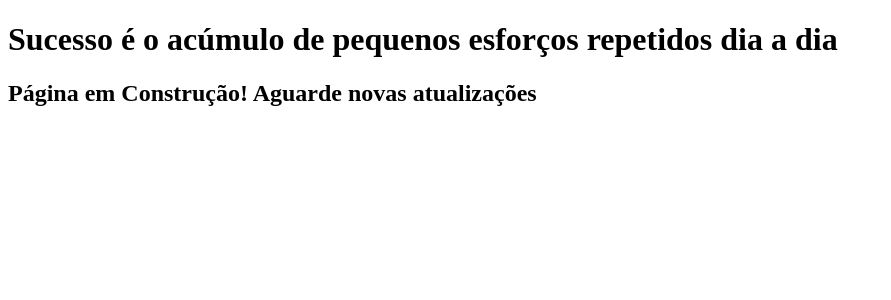
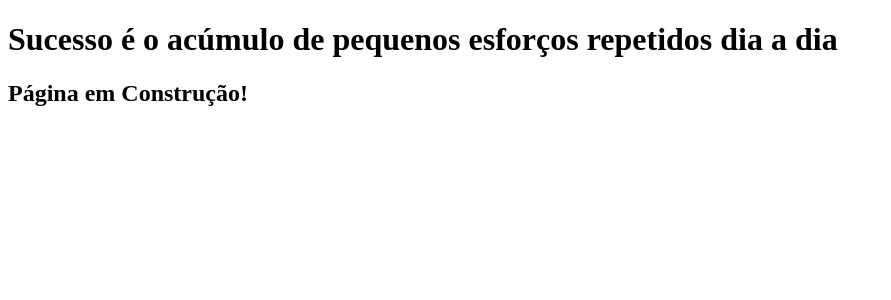
Before and after one commit to Vorceek/First-Repository, a Next.js app: page / in a window 1280 px wide. Shown: the top 300 px of the page, without its empty margins (0-891 px from the left). Built offline with nearby package versions, Linux system fonts and the light colour scheme.

Commit message:
New index

```diff
--- a/pages/index.js
+++ b/pages/index.js
@@ -2,7 +2,7 @@ function Home() {
   return (
     <div>
       <h1>Sucesso é o acúmulo de pequenos esforços repetidos dia a dia</h1>
-      <h2>Página em Construção! Aguarde novas atualizações</h2>
+      <h2>Página em Construção!</h2>
     </div>
   );
 }
```
